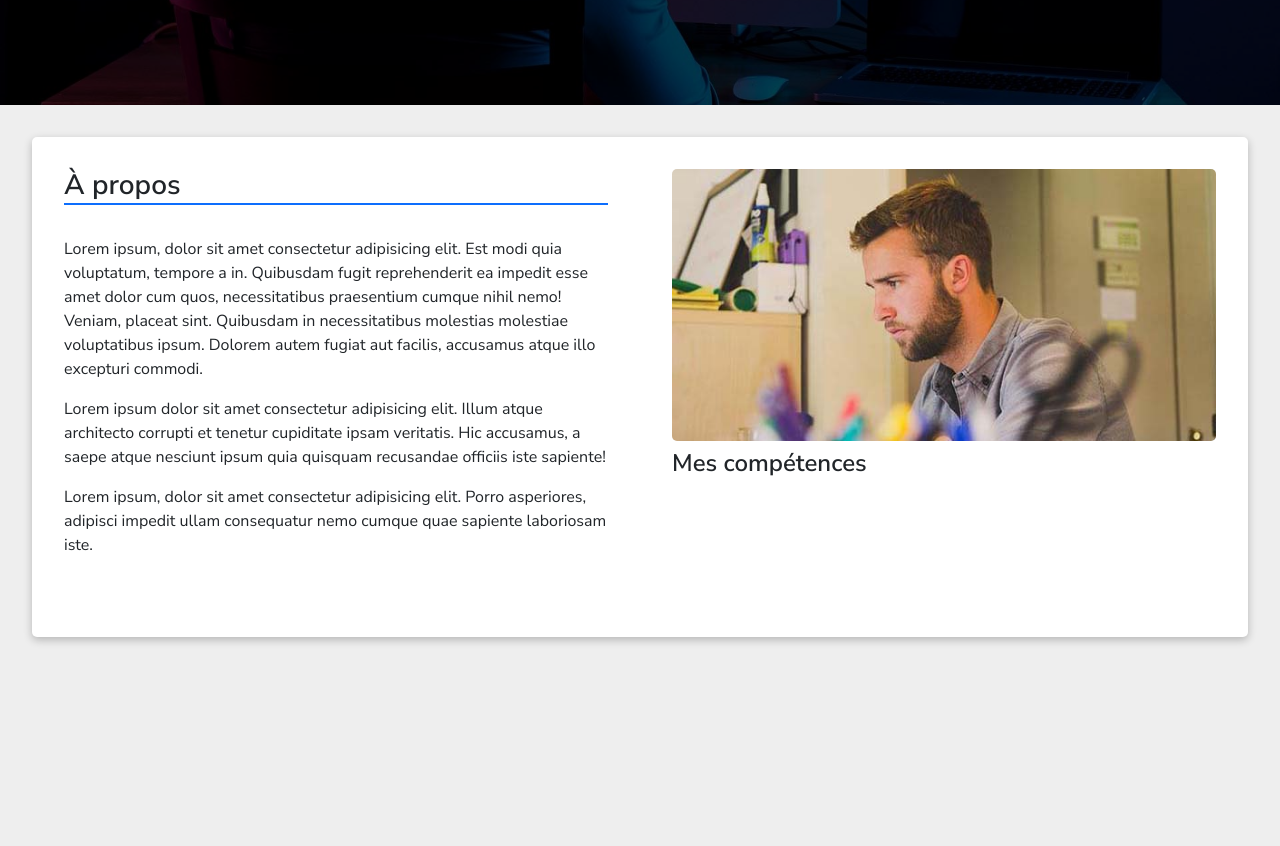
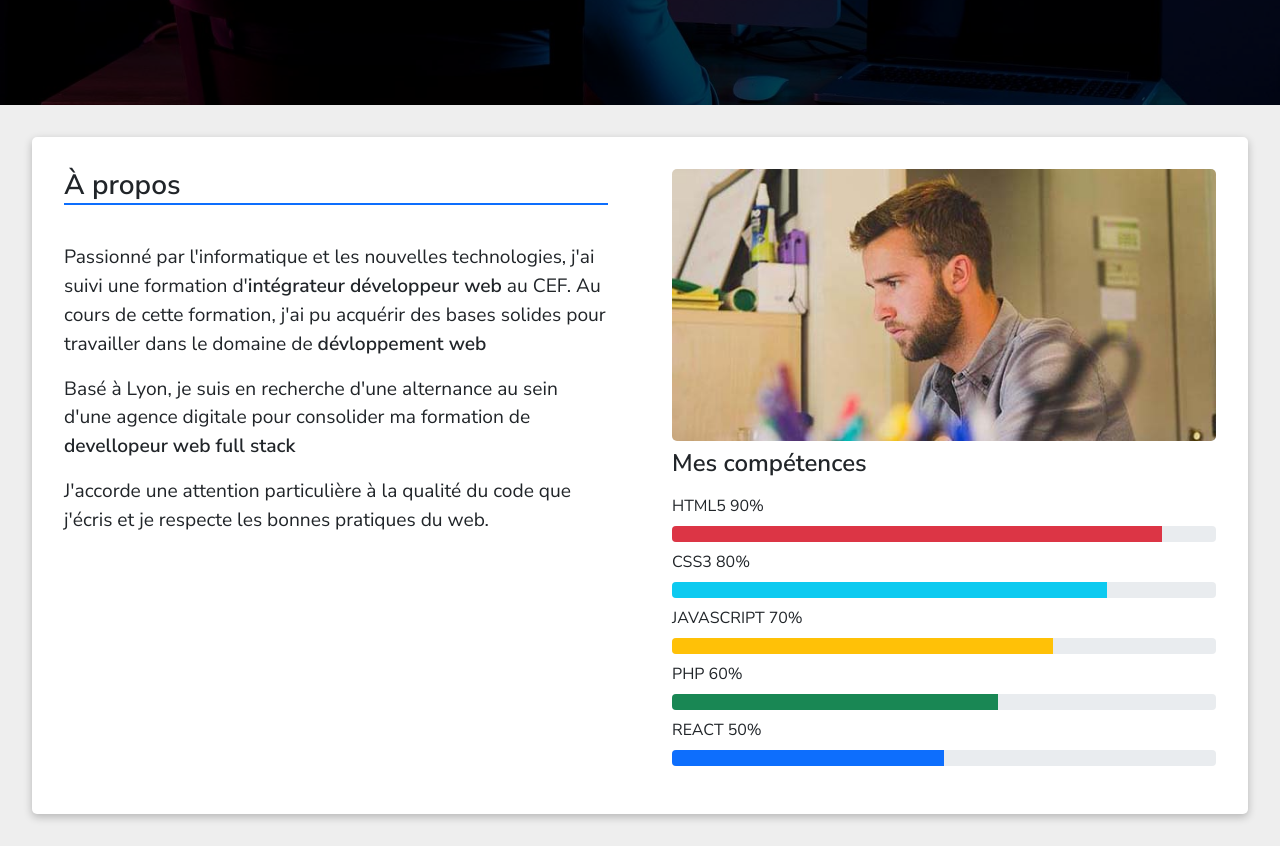
Before and after one commit to masterxamss/cv-react-repo, a React (Vite) app: page / in a window 1280 px wide. Shown: the part 700-1546 px from the top of the page. Before the commit the page ends 1369 px from the top, so only its background shows below. Built offline with nearby package versions, Linux system fonts and the light colour scheme.

Commit message:
update home

```diff
--- a/src/pages/Home.jsx
+++ b/src/pages/Home.jsx
@@ -3,6 +3,24 @@ import heroImg from '../assets/images/hero-bg.jpg'
 import aboutImg from '../assets/images/john-doe-about.jpg'
 
 const Home = () => {
+
+  const skills =[
+    {id: 0, name: 'HTML5', percent: '90%', bsClasses:'progress-bar bg-danger'},
+    {id: 1, name: 'CSS3', percent: '80%', bsClasses:'progress-bar bg-info'},
+    {id: 3, name: 'JAVASCRIPT', percent: '70%', bsClasses:'progress-bar bg-warning'},
+    {id: 4, name: 'PHP', percent: '60%', bsClasses:'progress-bar bg-success'},
+    {id: 5, name: 'REACT', percent: '50%', bsClasses:'progress-bar'},
+  ]
+
+  const arrayDataItems = skills.map(skill =>
+    <li key={skill.id}>
+      <p>{skill.name  + ' ' + skill.percent }</p>
+      <div className='progress'>
+        <div className={skill.bsClasses } role='progressbar' aria-valuenow="25" aria-valuemin="0" aria-valuemax="100" style={{width: skill.percent}}></div>
+      </div>
+    </li>
+  )
+
   return (
     <main>
       <section className='hero-banner'>
@@ -10,24 +28,25 @@ const Home = () => {
         <div className="content">
           <h1>Bonjour, je suis John Doe</h1>
           <h2>Développeur web full stack</h2>
-          <button className='btn btn-primary fw-bold px-4'>En savoir plus</button>
+          <a href='#about' className='btn btn-primary fw-bold px-4'>En savoir plus</a>
         </div>
       </section>
 
-      <section className="about">
+      <section className="about" id="about">
         <div className="about-container">
           <div className="about-content">
             <h3>À propos</h3>
             <article>
-              <p>Lorem ipsum, dolor sit amet consectetur adipisicing elit. Est modi quia voluptatum, tempore a in. Quibusdam fugit reprehenderit ea impedit esse amet dolor cum quos, necessitatibus praesentium cumque nihil nemo! Veniam, placeat sint. Quibusdam in necessitatibus molestias molestiae voluptatibus ipsum. Dolorem autem fugiat aut facilis, accusamus atque illo excepturi commodi.</p>
-              <p>Lorem ipsum dolor sit amet consectetur adipisicing elit. Illum atque architecto corrupti et tenetur cupiditate ipsam veritatis. Hic accusamus, a saepe atque nesciunt ipsum quia quisquam recusandae officiis iste sapiente!</p>
-              <p>Lorem ipsum, dolor sit amet consectetur adipisicing elit. Porro asperiores, adipisci impedit ullam consequatur nemo cumque quae sapiente laboriosam iste.
+              <p>Passionné par l'informatique et les nouvelles technologies, j'ai suivi une formation d'<strong>intégrateur développeur web</strong> au CEF. Au cours de cette formation, j'ai pu acquérir des bases solides pour travailler dans le domaine de <strong>dévloppement web</strong></p>
+              <p>Basé à Lyon, je suis en recherche d'une alternance au sein d'une agence digitale pour consolider ma formation de <strong>devellopeur web full stack</strong></p>
+              <p>J'accorde une attention particulière à la qualité du code que j'écris et je respecte les bonnes pratiques du web.
               </p>
             </article>
           </div>
           <div className="skills">
             <img src={aboutImg} alt="about image"></img>
             <h4>Mes compétences</h4>
+            <ul>{arrayDataItems}</ul>
           </div>
         </div>
       </section>
--- a/src/scss/index.scss
+++ b/src/scss/index.scss
@@ -4,10 +4,16 @@
 
 *{
     font-family: "Nunito Sans", sans-serif;
+    font-weight: 400;
 }
+
 
 body{
     background-color: $bg-color;
+}
+
+h1,h2,h3,h4,strong{
+    font-weight: 600;
 }
 
 .navbar-nav{
@@ -16,6 +22,7 @@ body{
     }
 }
 
+/* HOME DESKTOP VERSION */
 .hero-banner{
     background-color: black;
     width: 100%;
@@ -28,7 +35,7 @@ body{
 
     .content{
         position: absolute;
-        top: 50%;
+        top: 40%;
         left: 50%;
         transform: translate(-50%, -50%);
         text-align: center;
@@ -55,7 +62,7 @@ body{
         flex-direction: row;
         width: 95%;
         margin: 2rem;
-        height: 500px;
+        height:fit-content;
         background-color: #fff;
         border-radius: $base-border-radius;
         box-shadow: rgba(0, 0, 0, 0.24) 0px 3px 8px;
@@ -66,12 +73,13 @@ body{
 
             h3{
                 width: 100%;
-                font-weight: 600;
                 border-bottom: 2px solid $blue-color;
             }
 
             article{
                 margin-top: 2em;
+                font-size: 1.2rem;
+
             }
         }
 
@@ -85,8 +93,17 @@ body{
             }
 
             h4{
-                font-weight: 600;
                 margin-top: .5rem;
+            }
+
+            ul{
+                list-style: none;
+                padding: 0;
+
+                p{
+                    margin-bottom: 0;
+                    padding: .5rem 0;
+                }
             }
         }
 
```
Also changed, not shown: src/dist/css/index.css, 1 other file (tests, documents, lock files or other folders).
